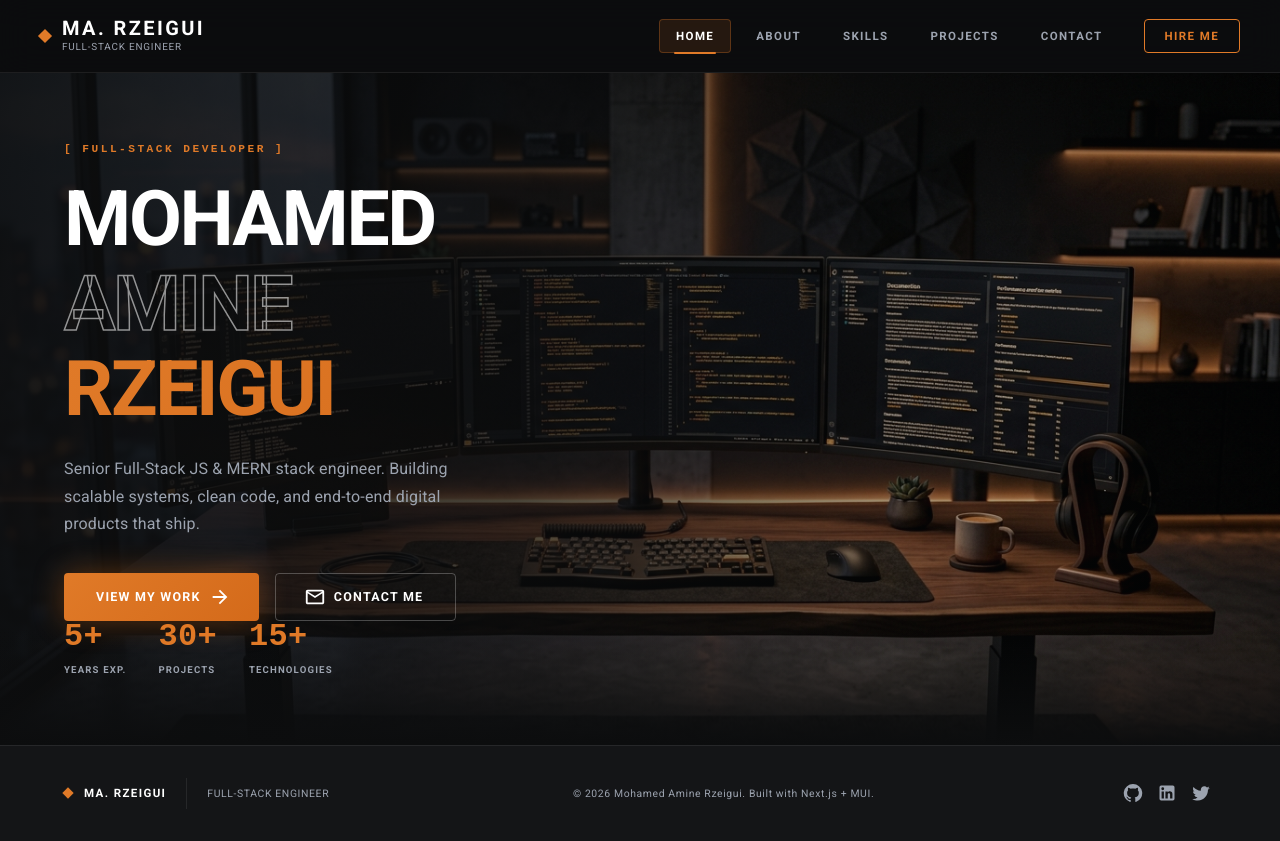
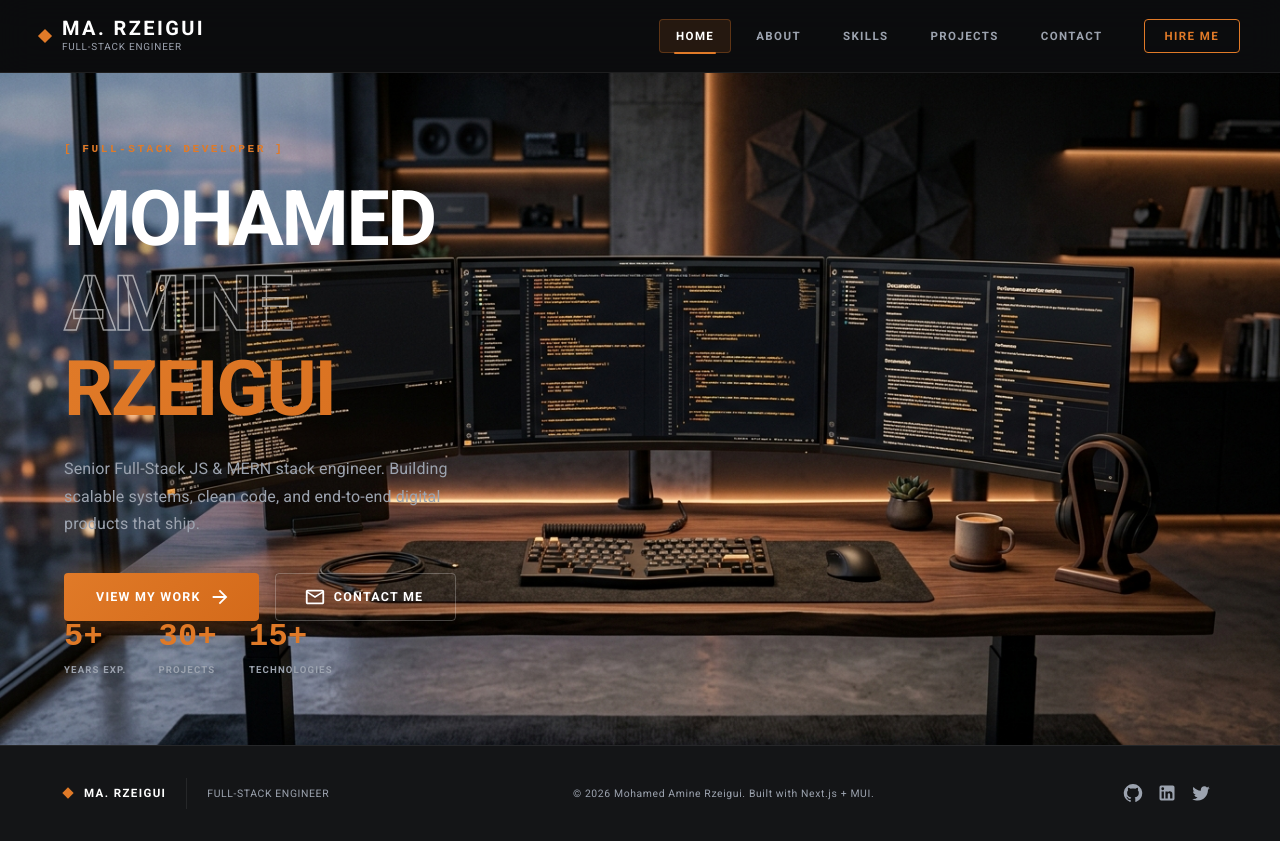
Before and after one commit to 7amouch2k01-oss/portfolio_full, a Next.js app: page / in a window 1280 px wide. Built offline with nearby package versions, Linux system fonts and the light colour scheme.

Commit message:
style: remove all gradient and fog overlays on hero background for 100% crystal clear photo

```diff
--- a/app/components/Hero.js
+++ b/app/components/Hero.js
@@ -34,7 +34,7 @@ export default function Hero({ onNavigate }) {
         bgcolor: 'background.default',
       }}
     >
-      {/* Background image — prominent developer workstation */}
+      {/* Background image — 100% full visibility, zero effects, zero filters */}
       <Box
         component="img"
         src="/hero-bg.webp"
@@ -49,33 +49,7 @@ export default function Hero({ onNavigate }) {
           objectPosition: 'center right',
           pointerEvents: 'none',
           userSelect: 'none',
-          opacity: 0.92,
-          filter: 'saturate(1.05) brightness(0.95)',
-        }}
-      />
-
-      {/* Subtle Gradient overlay — keeps left text crisp while keeping the workstation clearly visible */}
-      <Box
-        aria-hidden
-        sx={{
-          position: 'absolute',
-          inset: 0,
-          background:
-            'linear-gradient(90deg, rgba(12,13,14,0.92) 0%, rgba(12,13,14,0.72) 40%, rgba(12,13,14,0.30) 70%, rgba(12,13,14,0.15) 100%)',
-        }}
-      />
-
-      {/* Bottom fade */}
-      <Box
-        aria-hidden
-        sx={{
-          position: 'absolute',
-          bottom: 0,
-          left: 0,
-          right: 0,
-          height: 120,
-          background: (theme) =>
-            `linear-gradient(to top, ${theme.palette.background.default} 0%, transparent 100%)`,
+          opacity: 1,
         }}
       />
 
```
